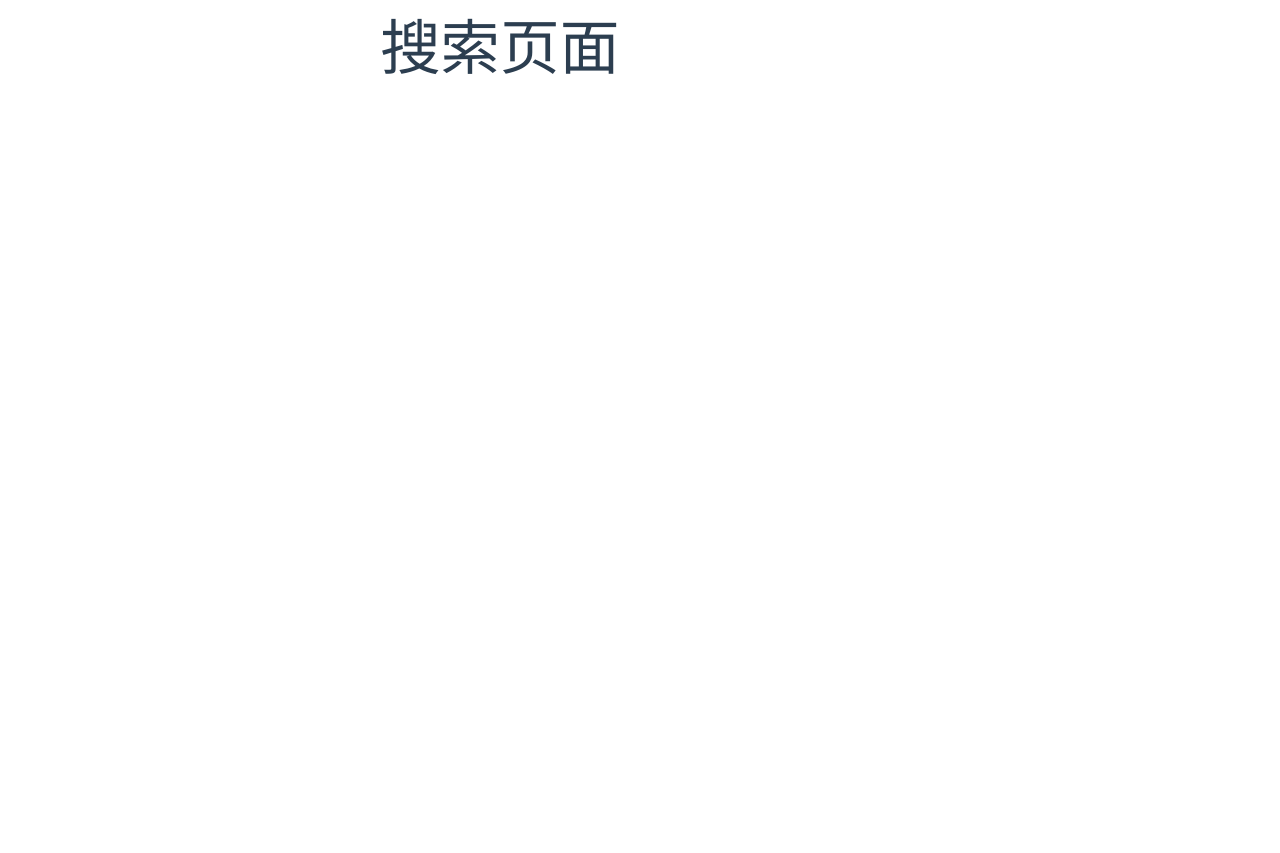
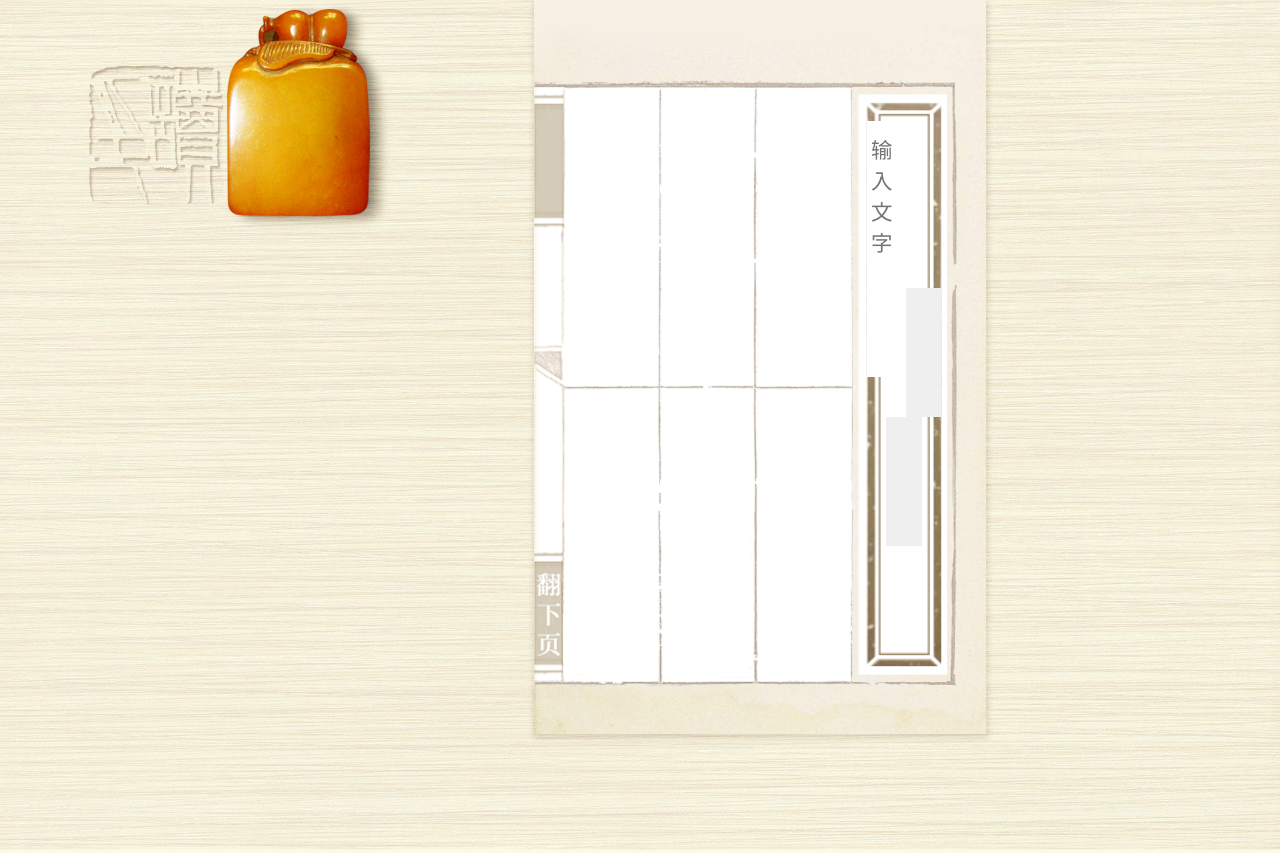
Before and after one commit to xiaoheiZXL/kezhangPc, a Vue app: page /#/search in a window 1280 px wide. Before the commit the page ends 800 px from the top, so only its background shows below. Built offline with nearby package versions, Linux system fonts and the light colour scheme.

Commit message:
#搜索页面静态页面构建#

```diff
--- a/src/components/guide.vue
+++ b/src/components/guide.vue
@@ -12,7 +12,7 @@
     'backgroundSize':containerWidth+'px '+containerWidth/1.5+'px',
     'position':'relative'
   }" >
-      <router-link to="/search" class="router-link" v-bind:style="{'width':containerWidth*756/2144+'px','height':containerWidth*1230/2144+'px','position':'absolute','left':containerWidth*895/2144+'px','backgroundSize':containerWidth*756/2144+'px '+containerWidth*1230/2144+'px',}">
+      <router-link to ="/search" class="router-link" v-bind:style="{'width':containerWidth*756/2144+'px','height':containerWidth*1230/2144+'px','position':'absolute','left':containerWidth*895/2144+'px','backgroundSize':containerWidth*756/2144+'px '+containerWidth*1230/2144+'px',}">
         <div class="guide">
 
         </div>
--- a/src/components/subcom/search.vue
+++ b/src/components/subcom/search.vue
@@ -1,11 +1,71 @@
 <template>
-	<div class="con-box">
-		搜索页面
+	  <div class="container" v-bind:style="{'width':containerWidth+'px',
+	  height:containerWidth/1.5+'px',
+	  'backgroundSize':containerWidth+'px '+containerWidth/1.5+'px',
+	  'position':'relative'
+	}" >
+		<div class="search clearfix" v-bind:style="{'width':containerWidth*756/2144+'px','height':containerWidth*1230/2144+'px','position':'absolute','left':containerWidth*895/2144+'px','backgroundSize':containerWidth*756/2144+'px '+containerWidth*1230/2144+'px','top':0}">
+		  <div class="left fl" v-bind:style="{'width':containerWidth*52/2144+'px','height':containerWidth*995/2144+'px','backgroundSize':containerWidth*52/2144+'px '+containerWidth*995/2144+'px','marginTop':containerWidth*146/2144+'px'}">
+
+		  </div>
+		  <div class="center searched fl" v-bind:style="{'width':containerWidth*480/2144+'px','height':containerWidth*1005/2144+'px','marginTop':containerWidth*140/2144+'px','backgroundSize':containerWidth*485/2144+'px '+containerWidth*1005/2144+'px'}">
+
+		  </div>
+		  <div class="right fl" v-bind:style="{'width':containerWidth*160/2144+'px','height':containerWidth*996/2144+'px','marginTop':containerWidth*146/2144+'px','backgroundSize':containerWidth*170/2144+'px '+containerWidth*996/2144+'px'}">
+					<textarea type="text" name="" id="" v-bind:style="{'width':containerWidth*50/2144+'px','height':containerWidth*430/2144+'px','marginTop':containerWidth*56/2144+'px','marginLeft':containerWidth*15/2144+'px','backgroundSize':containerWidth*160/2144+'px '+containerWidth*1000/2144+'px'}" placeholder="输入文字"></textarea>
+					<button class="名家列表" v-bind:style="{'width':containerWidth*60/2144+'px','height':containerWidth*216/2144+'px','marginLeft':containerWidth*15/2144+'px','backgroundSize':containerWidth*160/2144+'px '+containerWidth*1000/2144+'px'}">列表</button>
+					<button v-bind:style="{'width':containerWidth*60/2144+'px','height':containerWidth*216/2144+'px','marginLeft':containerWidth*15/2144+'px','backgroundSize':containerWidth*160/2144+'px '+containerWidth*1000/2144+'px'}">搜索</button>
+		  </div>
+		</div>
 	</div>
 </template>
 <script>
+	export default {
+	  name: 'guide',
+	  data () {
+	    return {
+	      // containerWidth:100
+	    }
+	  },
+	  created:function(){
+
+	  },
+	  computed:{
+	    containerWidth:function(){
+	      // console.log(window.innerWidth);
+	      return window.innerWidth;
+	    }
+	  }
+	}
 
 </script>
 <style scoped>
+.container{
+	box-sizing: border-box;
+}
+	.search{
+		/*background-color: pink;*/
+		background:url('../../../static/images/search-bg.png') center center no-repeat;
+	}
+	.search .left{
+		/*width:.75rem;*/
+		/*height:1rem;*/
+		background:url('../../../static/images/result-left-bg.png') center center no-repeat;
+	}
+	.search .right {
+		text-align: center;
+		background:url('../../../static/images/search-box.png') center center no-repeat;
+	}
+	.search .center{
 
+	}
+	.search .center.searched{
+		background:url('../../../static/images/search-bg2.png') center center no-repeat;
+	}
+	textarea{
+		padding-top:.2rem;
+	}
+	button{
+		color:transparent;
+	}
 </style>
--- a/static/common.css
+++ b/static/common.css
@@ -1 +1 @@
-html{margin:0;padding:0}html body{margin:0;padding:0;text-align:center}html body .container{background:url(../static/images/common-bg.png) no-repeat center center;margin:0 auto}
+html{margin:0;padding:0}html body{margin:0;padding:0;text-align:center}html body .container{background:url(../static/images/common-bg.png) no-repeat center center;margin:0 auto}.fl{float:left}.fr{float:right}.clearfix::after{clear:both;content:'';height:0;display:none;visibility:hidden}button,input,textarea{border:none;outline:0;resize:none;font-size:.36rem;text-align:center;box-sizing:border-box;margin:0}
--- a/static/common.less
+++ b/static/common.less
@@ -13,3 +13,27 @@ html{
 	}
 
 }
+.fl{
+	float: left;
+}
+.fr{
+	float: right;
+}
+.clearfix::after{
+	clear:both;
+	content:'';
+	height:0;
+	display:none;
+	visibility:hidden;
+}
+input,textarea,button{
+	border:none;
+	outline:none;
+	// background-color: pink;
+	resize:none;
+	font-size:.36rem;
+	text-align: center;
+	box-sizing: border-box;
+
+	margin:0;
+}
```
